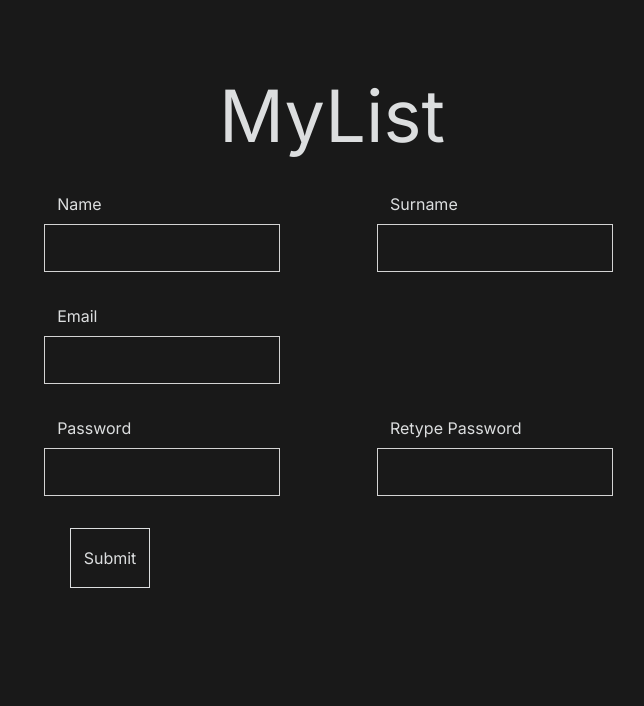
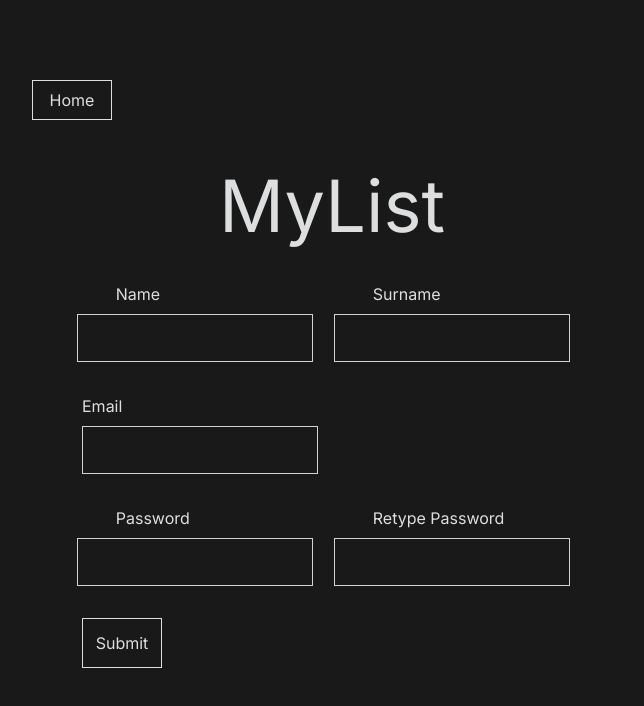
Before and after one commit to Eddie143code/MyList-frontend, a Next.js app: page /sign-up in a window 1280 px wide. Shown: the top 706 px of the page, without its empty margins (308-952 px from the left). Built offline with nearby package versions, Linux system fonts and the light colour scheme.

Commit message:
some css

```diff
--- /dev/null
+++ b/src/app/login/page.tsx
@@ -0,0 +1,7 @@
+import React from "react";
+
+const page = () => {
+  return <div>login</div>;
+};
+
+export default page;
--- a/src/app/page.tsx
+++ b/src/app/page.tsx
@@ -8,7 +8,7 @@ export default function Home() {
     <main className=" flex flex-col">
       <section className="flex flex-col justify-center text-center mt-28 gap-14">
         <Button lg text={"Sign up"} location="/sign-up" />
-        <Button lg text={"Login"} />
+        <Button lg text={"Login"} location="/login" />
         <Button lg text={"Guest"} />
       </section>
     </main>
--- a/src/app/sign-up/page.tsx
+++ b/src/app/sign-up/page.tsx
@@ -6,16 +6,13 @@ const page = () => {
   return (
     <main>
       <section className="flex justify-center text-center">
-        <form className="flex flex-wrap gap-8 mt-10 lg:w-[50%]">
+        <form className="flex flex-wrap gap-8 mt-10 lg:w-[50%] lg:max-w-[1000px]">
           <Input id="Name" />
           <Input id="Surname" />
-          <Input id="Email" />
-          <div className="hidden lg:block"></div>
+          <Input id="Email" width />
           <Input id="Password" />
           <Input id="Retype Password" />
-          <div className="w-[100%] ml-[50px] lg:ml-[58px]">
-            <Button md text="Submit" />
-          </div>
+          <Button md text="Submit" type="button" />
         </form>
       </section>
     </main>
--- a/src/components/Button/Button.tsx
+++ b/src/components/Button/Button.tsx
@@ -2,21 +2,20 @@
 import { useRouter } from "next/navigation";
 import React from "react";
 
-const Button = ({ lg, md, sm, text, location }: any) => {
+const Button = ({ lg, md, sm, text, location, type }: any) => {
   const router = useRouter();
-  let btnStyle = "";
+  let btnStyle: string = "";
   if (lg) {
     btnStyle = "border w-[170px] h-[55px] lg:w-[250px] lg:h-[80px] ";
   } else if (md) {
-    btnStyle = "border w-[100px] h-[50px] lg:w-[80px] lg:h-[60px]";
+    btnStyle = "border w-[100px] h-[40px] lg:w-[80px] lg:h-[50px]";
   } else if (sm) {
-    btnStyle = "border w-[50px] h-[25px] lg:w-[150px] lg:h-[50px]";
+    btnStyle = "border w-[80px] h-[40px]";
   }
   return (
-    <div className="flex items-start">
     <button
       className={btnStyle}
-        type="button"
+      type={type}
       onClick={() => {
         if (location) {
           router.push(location);
@@ -25,7 +24,6 @@ const Button = ({ lg, md, sm, text, location }: any) => {
     >
       {text}
     </button>
-    </div>
   );
 };
 
--- a/src/components/Header/Header.tsx
+++ b/src/components/Header/Header.tsx
@@ -1,8 +1,12 @@
 import React from "react";
+import Button from "../Button/Button";
 
 const Header = () => {
   return (
-    <header className="flex flex-col justify-center items-center mt-10 lg:mt-20">
+    <header className="flex flex-col justify-center items-center mt-5 lg:mt-20">
+      <div className="w-[300px] mb-[50px] lg:w-[600px]">
+        <Button sm text="Home" type="button" location="/" />
+      </div>
       <h1 className="text-7xl ">MyList</h1>
     </header>
   );
--- a/src/components/Input/Input.tsx
+++ b/src/components/Input/Input.tsx
@@ -3,15 +3,17 @@ import React from "react";
 const Input = ({ id, width }: any) => {
   return (
     <div
-      className={`flex flex-col justify-center  gap-2 w-[100%]
+      className={`flex flex-col justify-center gap-2 w-[100%]
        ${
-         width ? "lg:w-[100%] items-start lg:ml-11" : "lg:w-[47%] items-center"
+         width
+           ? "lg:w-[100%] items-center lg:items-start"
+           : "lg:w-[45%] items-center"
        }`}
     >
       <div
         className={`
           lg:w-[70%]
-        } w-[70%] text-start`}
+        } w-[70%] text-start md:w-[210px]`}
       >
         <label htmlFor={id}>{id}</label>
       </div>
```
Also changed, not shown: src/app/globals.css (line endings or trailing spaces). Lines whose indentation alone changed are shown as unchanged.
